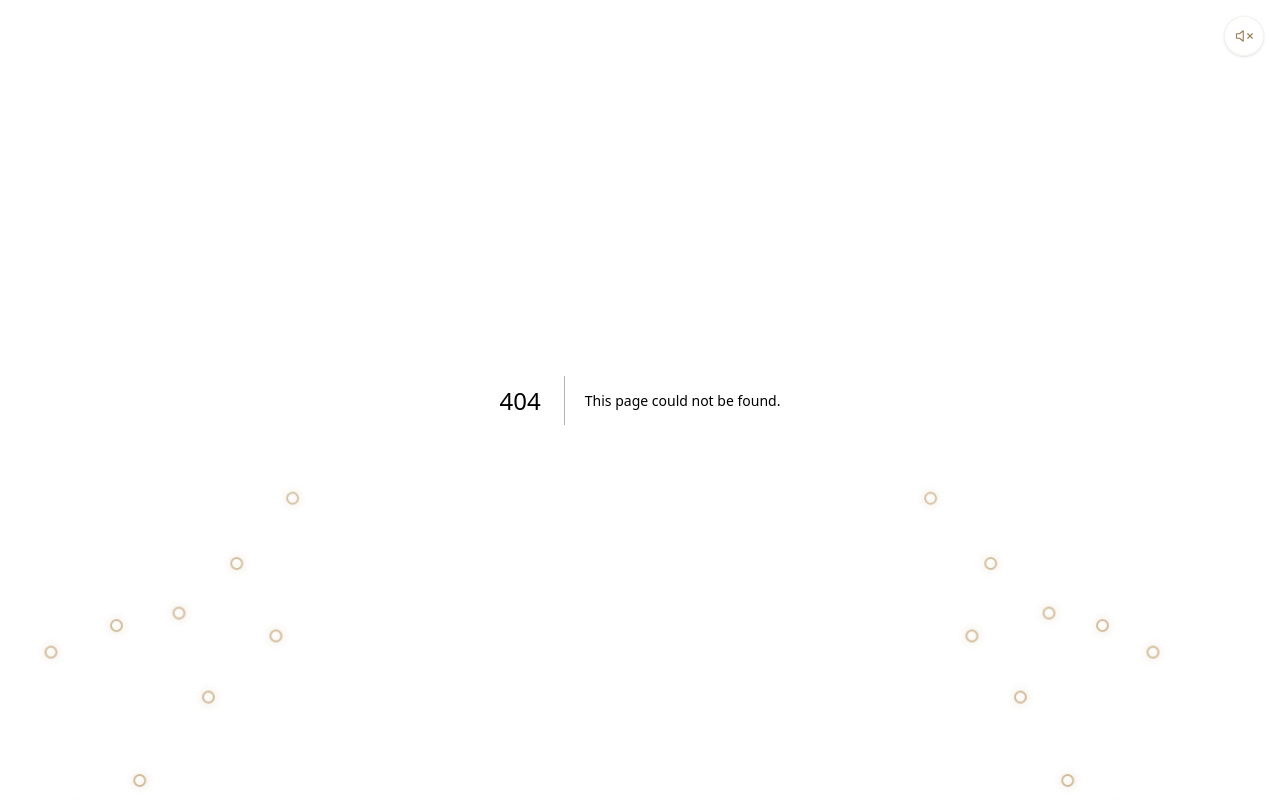
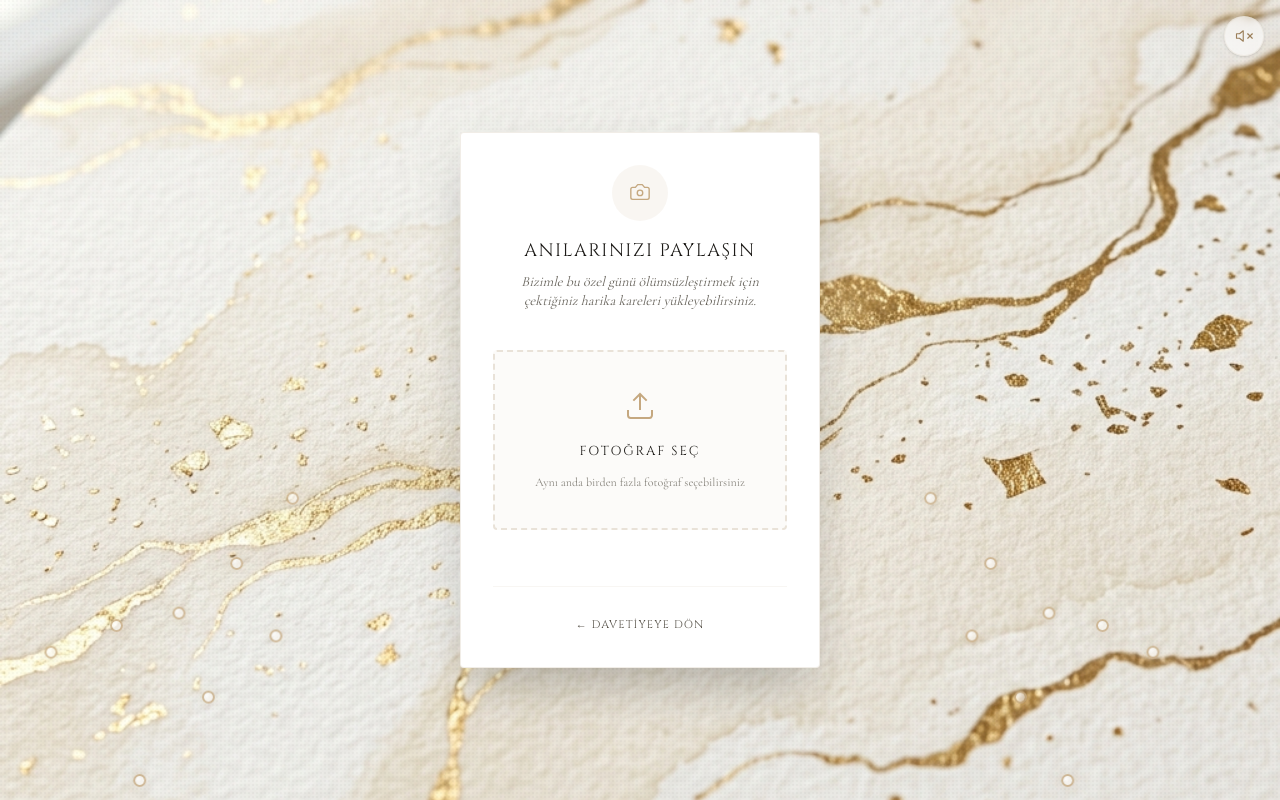
Before and after one commit to alperentagmann/ahmet-nesrin-nisan, a Next.js app: page /foto in a window 1280 px wide. Before the commit this address had no page. Built offline with nearby package versions, Linux system fonts and the light colour scheme.

Commit message:
feat: QR kodlari icin ozel /foto rotasi eklendi

```diff
--- /dev/null
+++ b/app/foto/page.tsx
@@ -0,0 +1,197 @@
+"use client";
+
+import { useState } from "react";
+import Link from "next/link";
+import { inviteConfig } from "@/lib/invite-config";
+
+function CameraIcon() {
+  return (
+    <svg width="22" height="22" viewBox="0 0 24 24" fill="none" stroke="currentColor" strokeWidth="1.5" strokeLinecap="round" strokeLinejoin="round" className="-mt-[2px]">
+      <path d="M14.5 4h-5L7 7H4a2 2 0 0 0-2 2v9a2 2 0 0 0 2 2h16a2 2 0 0 0 2-2V9a2 2 0 0 0-2-2h-3l-2.5-3z"/>
+      <circle cx="12" cy="13" r="3"/>
+    </svg>
+  );
+}
+
+function CheckIcon() {
+  return (
+    <svg width="22" height="22" viewBox="0 0 24 24" fill="none">
+      <path
+        d="M5 12.5 9.5 17 19 7"
+        stroke="currentColor"
+        strokeWidth="1.6"
+        strokeLinecap="round"
+        strokeLinejoin="round"
+      />
+    </svg>
+  );
+}
+
+export default function FotoPage() {
+  const [photoFiles, setPhotoFiles] = useState<File[]>([]);
+  const [isUploading, setIsUploading] = useState(false);
+  const [uploadSuccess, setUploadSuccess] = useState(false);
+  const [uploadError, setUploadError] = useState("");
+  const [uploadedCount, setUploadedCount] = useState(0);
+
+  const { coupleNames } = inviteConfig;
+
+  const handlePhotoSelect = (e: React.ChangeEvent<HTMLInputElement>) => {
+    const files = Array.from(e.target.files || []);
+    if (files.length > 0) {
+      setPhotoFiles(files);
+      setUploadSuccess(false);
+      setUploadError("");
+      setUploadedCount(0);
+    }
+  };
+
+  const handlePhotoUpload = async () => {
+    if (photoFiles.length === 0) return;
+    setIsUploading(true);
+    setUploadError("");
+    setUploadedCount(0);
+
+    let successCount = 0;
+    try {
+      for (const file of photoFiles) {
+        const formData = new FormData();
+        formData.append("file", file);
+
+        const res = await fetch("/api/upload", {
+          method: "POST",
+          body: formData,
+        });
+
+        if (!res.ok) throw new Error("Hata");
+        successCount++;
+        setUploadedCount(successCount);
+      }
+
+      setUploadSuccess(true);
+      setPhotoFiles([]);
+    } catch (err) {
+      setUploadError(`${successCount} fotoğraf yüklendi ancak kalanı tamamlanamadı. Yeniden deneyebilirsiniz.`);
+    } finally {
+      setIsUploading(false);
+    }
+  };
+
+  return (
+    <main className="relative flex-1 min-h-screen bg-cream flex flex-col items-center justify-center px-4 py-12 sm:py-20">
+      {/* Background pattern */}
+      <div
+        className="pointer-events-none absolute inset-0 opacity-[0.03] mix-blend-multiply z-10"
+        style={{
+          backgroundImage:
+            "radial-gradient(circle at 1px 1px, var(--ink) 1.5px, transparent 0)",
+          backgroundSize: "4px 4px",
+        }}
+      />
+
+      <div className="relative w-full max-w-[360px] bg-paper border border-olive-soft/40 p-8 rounded-[4px] shadow-2xl flex flex-col items-center gap-6 text-center z-20 animate-[fadeIn_0.5s_ease-out]">
+
+        <div className="flex flex-col gap-2 items-center">
+          <div className="w-14 h-14 rounded-full bg-olive/10 flex items-center justify-center text-olive mb-2">
+            <CameraIcon />
+          </div>
+          <h1 className="font-display text-[18px] tracking-[0.08em] text-ink uppercase">
+            Anılarınızı Paylaşın
+          </h1>
+          <p className="font-body text-[14px] text-ink-soft/90 italic leading-snug">
+            Bizimle bu özel günü ölümsüzleştirmek için çektiğiniz harika kareleri yükleyebilirsiniz.
+          </p>
+        </div>
+
+        <div className="flex flex-col gap-3 w-full mt-4">
+          {uploadSuccess ? (
+            <div className="flex flex-col items-center gap-4 py-4 animate-[fadeIn_0.4s_ease-out]">
+              <div className="w-14 h-14 rounded-full bg-green-500/10 flex items-center justify-center text-green-600 mb-2">
+                <CheckIcon />
+              </div>
+              <p className="font-display text-[14px] tracking-wider text-green-700 uppercase font-semibold">
+                Başarıyla Yüklendi!
+              </p>
+              <p className="font-body text-[14px] italic text-ink-soft">
+                Güzel anınızı paylaştığınız için teşekkürler.
+              </p>
+              <button
+                onClick={() => setUploadSuccess(false)}
+                className="mt-4 text-[12px] font-display uppercase tracking-widest text-olive hover:text-olive-deep underline decoration-olive/30 underline-offset-4 cursor-pointer"
+              >
+                Başka Fotoğraf Yükle
+              </button>
+            </div>
+          ) : photoFiles.length > 0 ? (
+            <div className="flex flex-col gap-5 w-full items-center animate-[fadeIn_0.4s_ease-out]">
+              <div className="relative w-full aspect-video rounded overflow-hidden border border-olive-soft/30 bg-ink/5 flex flex-col items-center justify-center p-4">
+                <svg width="36" height="36" viewBox="0 0 24 24" fill="none" stroke="currentColor" strokeWidth="1" className="text-olive mb-3 opacity-50"><rect x="3" y="3" width="18" height="18" rx="2" ry="2"/><circle cx="8.5" cy="8.5" r="1.5"/><polyline points="21 15 16 10 5 21"/></svg>
+                <p className="font-display text-[15px] text-ink">{photoFiles.length} fotoğraf seçildi</p>
+
+                {isUploading && (
+                  <div className="absolute inset-0 bg-paper/85 backdrop-blur-sm flex flex-col items-center justify-center gap-3">
+                    <div className="w-10 h-10 border-2 border-olive border-t-transparent rounded-full animate-spin"></div>
+                    <p className="font-display text-[12px] uppercase tracking-wider text-olive-deep font-semibold">
+                      Yükleniyor... ({uploadedCount}/{photoFiles.length})
+                    </p>
+                  </div>
+                )}
+              </div>
+
+              {uploadError && <p className="text-[13px] text-red-500 font-body text-center">{uploadError}</p>}
+
+              <div className="flex gap-3 w-full mt-2">
+                <button
+                  onClick={() => setPhotoFiles([])}
+                  disabled={isUploading}
+                  className="flex-1 py-4 px-4 border border-olive-soft/40 text-ink rounded-[3px] text-[12px] font-display uppercase tracking-[0.15em] hover:bg-olive/5 transition-colors duration-300 disabled:opacity-50 cursor-pointer"
+                >
+                  İptal
+                </button>
+                <button
+                  onClick={handlePhotoUpload}
+                  disabled={isUploading}
+                  className="flex-1 py-4 px-4 bg-olive text-cream rounded-[3px] text-[12px] font-display uppercase tracking-[0.15em] hover:bg-olive-deep transition-colors duration-300 disabled:opacity-50 cursor-pointer"
+                >
+                  {isUploading ? "Yükleniyor..." : "Yükle"}
+                </button>
+              </div>
+            </div>
+          ) : (
+            <label className="w-full py-8 px-4 border-2 border-dashed border-olive-soft/60 rounded-[4px] bg-olive/5 hover:bg-olive/10 transition-colors duration-300 flex flex-col items-center justify-center gap-3 cursor-pointer min-h-[180px] group">
+              <svg width="32" height="32" viewBox="0 0 24 24" fill="none" stroke="currentColor" strokeWidth="1.5" className="text-olive group-hover:scale-110 transition-transform">
+                <path d="M21 15v4a2 2 0 0 1-2 2H5a2 2 0 0 1-2-2v-4" />
+                <polyline points="17 8 12 3 7 8" />
+                <line x1="12" y1="3" x2="12" y2="15" />
+              </svg>
+              <span className="font-display text-[13px] tracking-[0.15em] uppercase text-ink mt-2">
+                Fotoğraf Seç
+              </span>
+              <p className="font-body text-[12px] text-ink-soft/70">
+                Aynı anda birden fazla fotoğraf seçebilirsiniz
+              </p>
+              <input
+                type="file"
+                accept="image/*"
+                multiple
+                onChange={handlePhotoSelect}
+                className="hidden"
+              />
+            </label>
+          )}
+        </div>
+
+        {!isUploading && !uploadSuccess && photoFiles.length === 0 && (
+          <div className="mt-8 pt-6 border-t border-olive-soft/20 w-full">
+            <Link
+              href="/invite"
+              className="text-[11px] font-display uppercase tracking-widest text-ink-soft hover:text-ink transition-colors"
+            >
+              ← Davetiyeye Dön
+            </Link>
+          </div>
+        )}
+      </div>
+    </main>
+  );
+}
```
